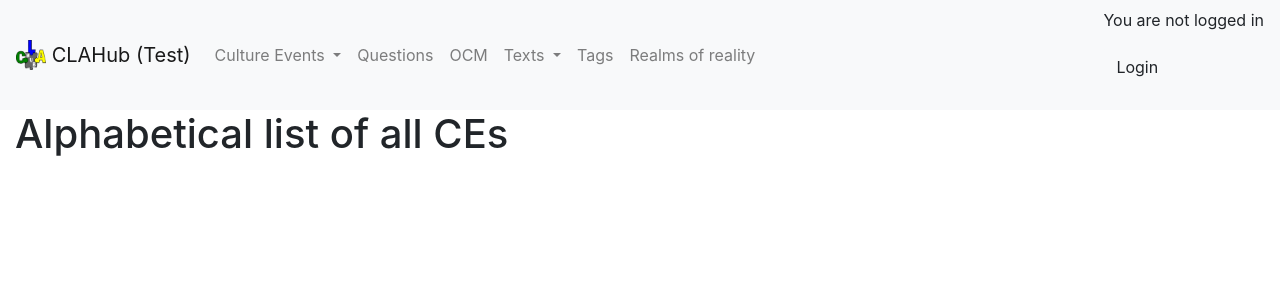
After one commit to stevetasticsteve/CLA_Hub, a Django app: page /CE/alphabetical in a window 1280 px wide. The commit adds this page. Shown: the top 300 px of the page. Run offline with Django 3.2, Linux system fonts and the light colour scheme; data that the repository does not hold is empty; some libraries are stand-ins or nearby versions.

Commit message:
Added a CE dropdown menu and alphabetical list of CEs page

```diff
--- /dev/null
+++ b/CE/templates/CE/alphabetical.html
@@ -0,0 +1,9 @@
+{% extends 'base.html' %}
+
+<div class="container-fluid">
+    {% block page_content %}
+    <h1> Alphabetical list of all CEs</h1>
+    {% include 'CE/partial/CE_list.html' %}
+</div>
+
+{% endblock %}
--- a/CE/urls.py
+++ b/CE/urls.py
@@ -4,6 +4,7 @@ from CE import views
 app_name = 'CE'
 urlpatterns = [
     path('', views.home_page, name='home_page'),
+    path('alphabetical', views.alphabetical, name='alphabetical'),
     path('<int:pk>/edit', views.edit, name='edit'),
     path('new', views.new, name='new'),
     path('ocm', views.OCM_home, name='OCM_home'),
--- a/CE/views.py
+++ b/CE/views.py
@@ -8,6 +8,7 @@ from CE.settings import culture_events_shown_on_home_page
 from CE import OCM_categories
 from django import forms
 from django.template.defaulttags import register
+from django.db.models.functions import Lower
 
 import CE.forms
 import CE.utilities
@@ -27,9 +28,18 @@ def home_page(request):
     most_recent_ces = CultureEvent.objects.all().order_by(
         '-last_modified')[:culture_events_shown_on_home_page]
     context = {
-        'CEs' : most_recent_ces
+        'CEs': most_recent_ces
     }
     return render(request, 'CE/home_page.html', context)
+
+
+@CE.utilities.conditional_login
+def alphabetical(request):
+    ces = CultureEvent.objects.all().order_by(Lower('title'))
+    context = {
+        'CEs': ces
+    }
+    return render(request, 'CE/alphabetical.html', context)
 
 
 @CE.utilities.conditional_login
--- a/CLAHub/templates/base.html
+++ b/CLAHub/templates/base.html
@@ -21,15 +21,26 @@
   </button>
   <div class="collapse navbar-collapse" id="navbarNavAltMarkup">
     <div class="navbar-nav">
-      <a class="nav-item nav-link" href="{% url 'CE:home_page' %}">Culture Events <span class="sr-only"></span></a>
+
+      <li class="nav-item dropdown">
+        <a class="nav-link dropdown-toggle" href="{% url 'CE:home_page' %}" id="CEnavbarDropdown" role="button" data-toggle="dropdown" aria-haspopup="true" aria-expanded="false">
+          Culture Events
+        </a>
+        <div class="dropdown-menu" aria-labelledby="CEnavbarDropdown">
+          <a class="dropdown-item" href="{% url 'CE:home_page' %}">Recently edited</a>
+          <a class="dropdown-item" href="{% url 'CE:alphabetical' %}">Alphabetical</a>
+          <a class="dropdown-item" href="{% url 'CE:new' %}">Add a CE</a>
+        </div>
+      </li>
+
       <a class="nav-item nav-link" href="{% url 'CE:questions_chron' %}">Questions <span class="sr-only"></span></a>
       <a class="nav-item nav-link" href="{% url 'CE:OCM_home' %}">OCM <span class="sr-only"></span></a>
 
        <li class="nav-item dropdown">
-        <a class="nav-link dropdown-toggle" href="{% url 'CE:texts_home' %}" id="navbarDropdown" role="button" data-toggle="dropdown" aria-haspopup="true" aria-expanded="false">
+        <a class="nav-link dropdown-toggle" href="{% url 'CE:texts_home' %}" id="textDropdown" role="button" data-toggle="dropdown" aria-haspopup="true" aria-expanded="false">
           Texts
         </a>
-        <div class="dropdown-menu" aria-labelledby="navbarDropdown">
+        <div class="dropdown-menu" aria-labelledby="textDropdown">
           <a class="dropdown-item" href="{% url 'CE:texts_home' %}">Recently edited</a>
           <a class="dropdown-item" href="{% url 'CE:text_genre' 1 %}">Narrative</a>
           <a class="dropdown-item" href="{% url 'CE:text_genre' 2 %}">Hortatory</a>
```
Also changed, not shown: Todo.md (+0 -1 lines).
